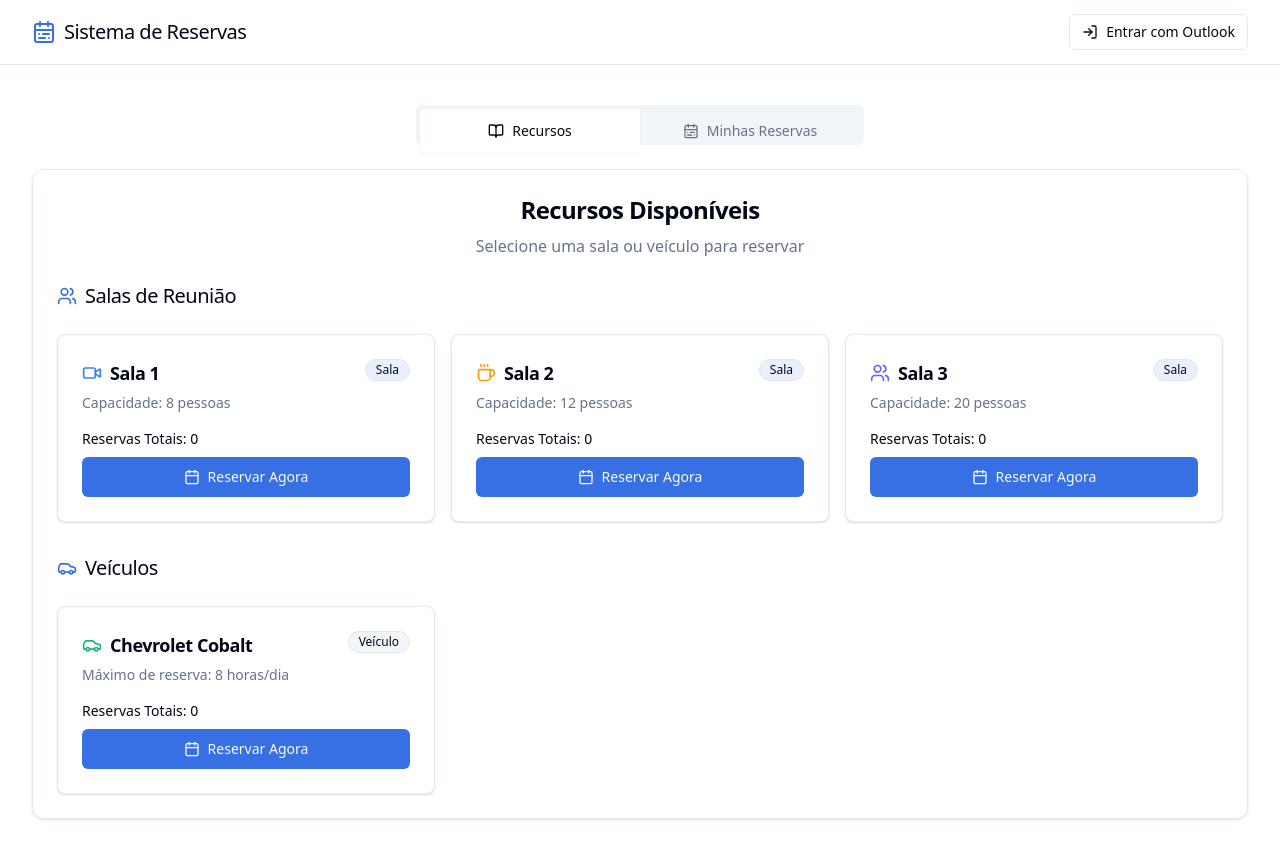
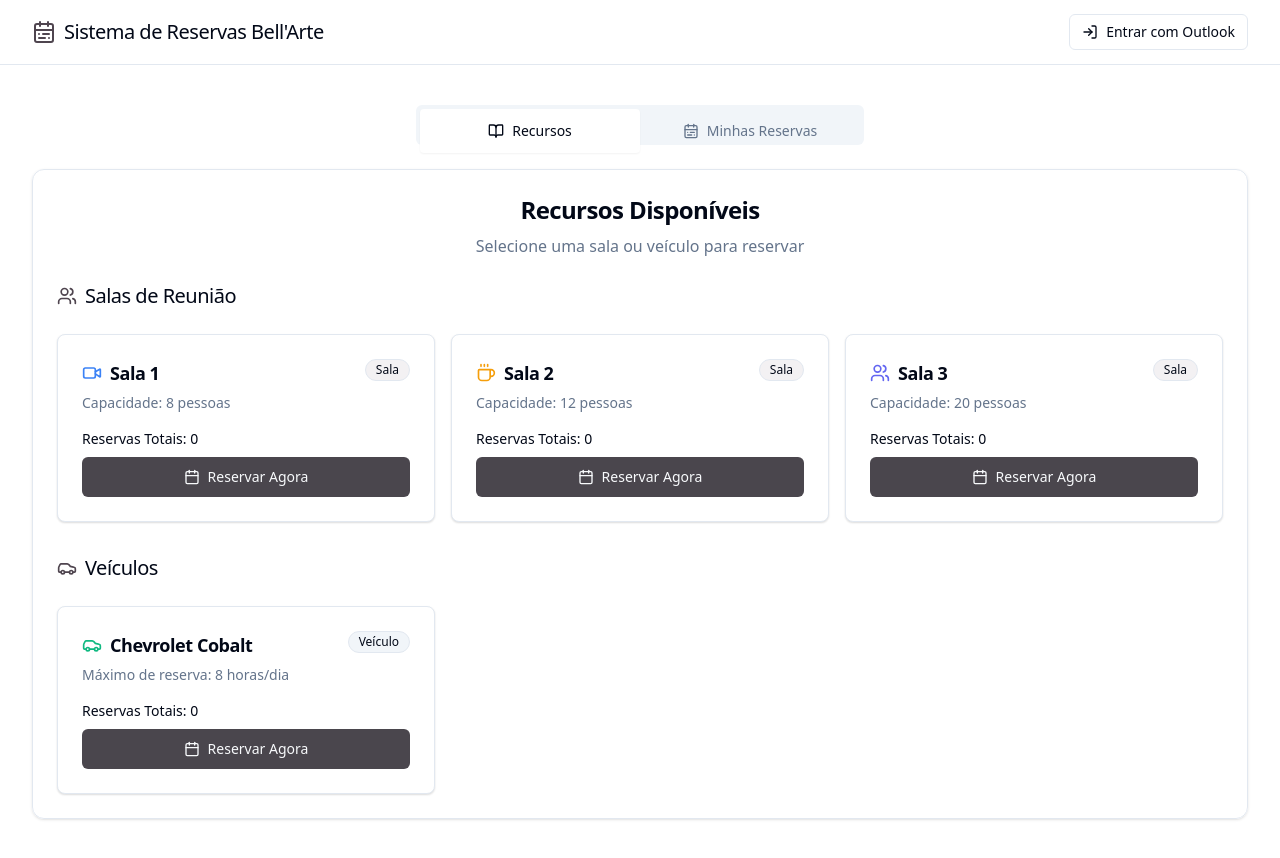
Before and after one commit to opablomoreira/seamless-reservation-sync, a React (Vite) app: page / in a window 1280 px wide. Built offline with nearby package versions, Linux system fonts and the light colour scheme.

Commit message:
Update system name and button colors
Updated the system name from "Sistema de Reservas" to "Sistema de Reservas Bell'Arte" and changed the button color to #4a464d.

```diff
--- a/src/components/ui/button.tsx
+++ b/src/components/ui/button.tsx
@@ -1,3 +1,4 @@
+
 import * as React from "react"
 import { Slot } from "@radix-ui/react-slot"
 import { cva, type VariantProps } from "class-variance-authority"
@@ -9,7 +10,7 @@ const buttonVariants = cva(
   {
     variants: {
       variant: {
-        default: "bg-primary text-primary-foreground hover:bg-primary/90",
+        default: "bg-[#4a464d] text-primary-foreground hover:bg-[#4a464d]/90",
         destructive:
           "bg-destructive text-destructive-foreground hover:bg-destructive/90",
         outline:
--- a/src/index.css
+++ b/src/index.css
@@ -1,4 +1,3 @@
-
 @tailwind base;
 @tailwind components;
 @tailwind utilities;
@@ -14,7 +13,7 @@
     --popover: 0 0% 100%;
     --popover-foreground: 222.2 84% 4.9%;
 
-    --primary: 220 75% 55%;
+    --primary: 297 7% 29%;
     --primary-foreground: 210 40% 98%;
 
     --secondary: 210 40% 96.1%;
@@ -23,7 +22,7 @@
     --muted: 210 40% 96.1%;
     --muted-foreground: 215.4 16.3% 46.9%;
 
-    --accent: 220 75% 95%;
+    --accent: 297 7% 95%;
     --accent-foreground: 222.2 47.4% 11.2%;
 
     --destructive: 0 84.2% 60.2%;
--- a/src/pages/index/Header.tsx
+++ b/src/pages/index/Header.tsx
@@ -27,7 +27,7 @@ export default function Header({
       <div className="container flex h-16 items-center justify-between">
         <div className="flex items-center gap-2">
           <CalendarRange className="h-6 w-6 text-primary" />
-          <h1 className="text-xl font-medium">Sistema de Reservas</h1>
+          <h1 className="text-xl font-medium">Sistema de Reservas Bell'Arte</h1>
         </div>
         <div className="flex items-center gap-4">
           {isAuthenticated && user ? (
```
